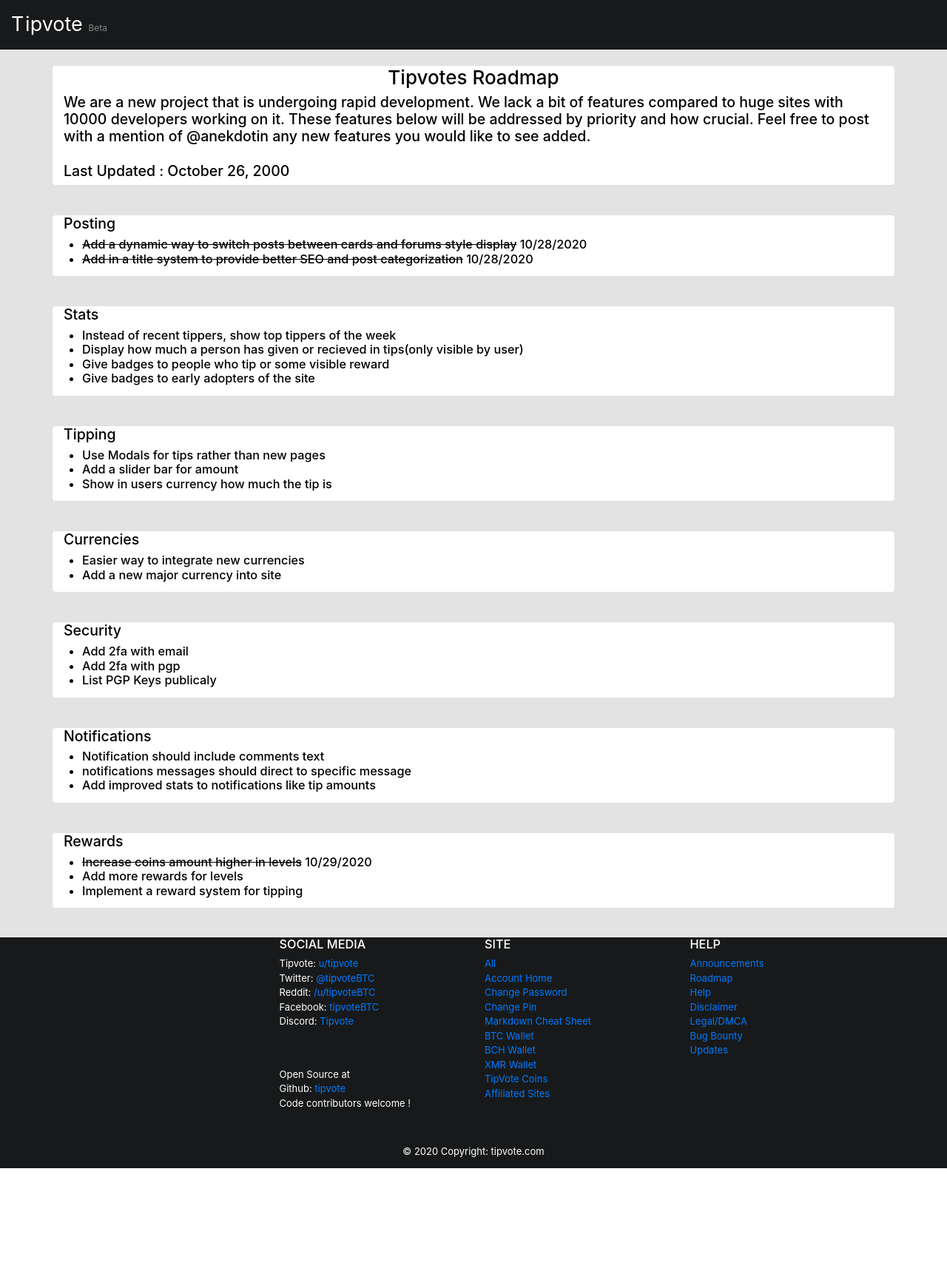
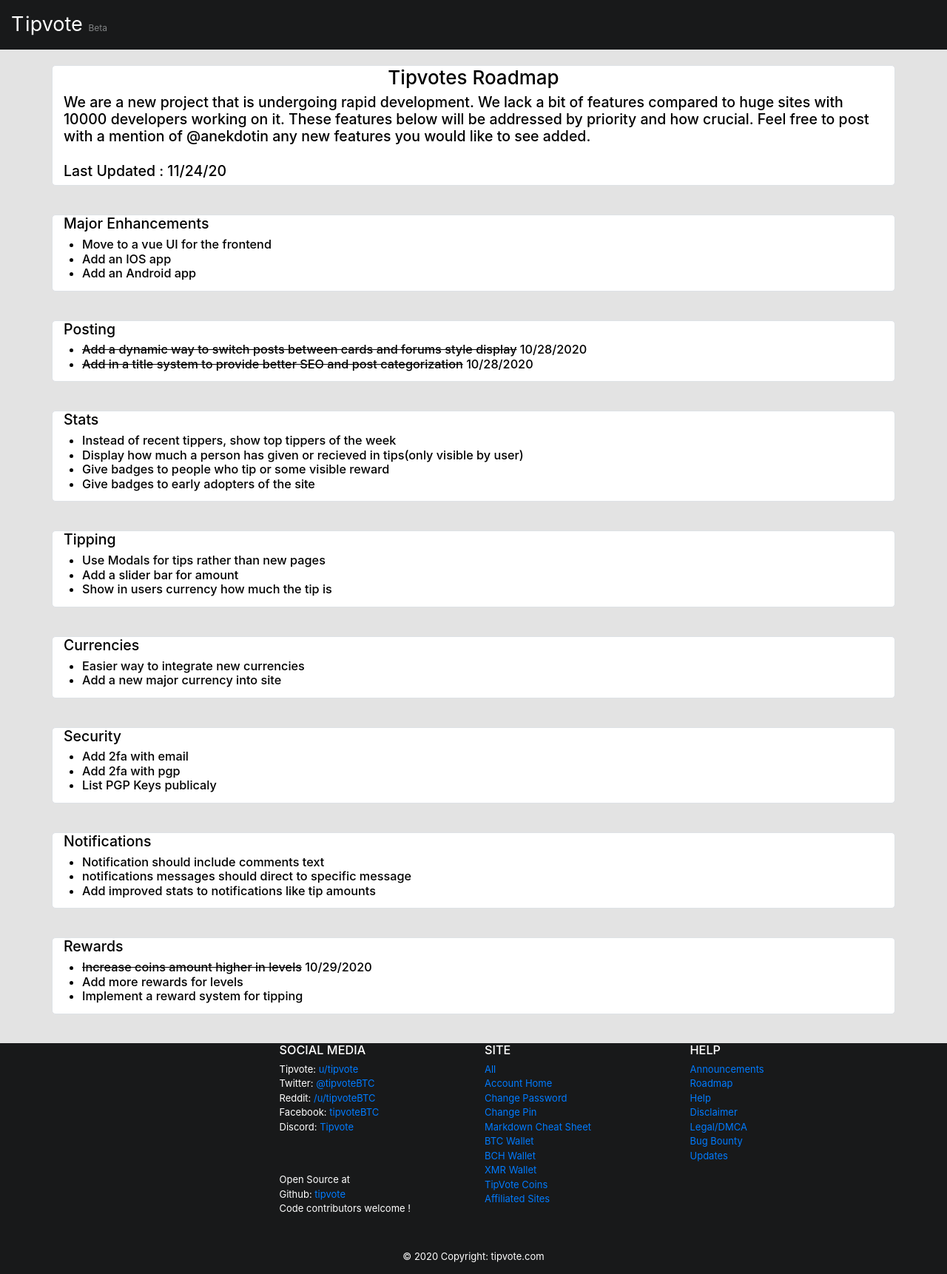
Before and after one commit to tipvote/tipvote_webapp, a Flask app: page /roadmap in a window 1280 px wide. Shown: the whole page at 74% size. Before the commit the page ends 1579 px from the top, so only its background shows below. Run offline with Flask 2, Linux system fonts and the light colour scheme; parts of the project's set-up code (start-up, migrations or seed data) failed here and were passed over; some libraries are stand-ins or nearby versions.

Commit message:
updated roadmap

```diff
--- a/app/templates/main/roadmap.html
+++ b/app/templates/main/roadmap.html
@@ -10,8 +10,17 @@
             any new features you would like to see added.
 
             <br><br>
-            Last Updated : October 26, 2000
+            Last Updated : 11/24/20
         </div>
+    </div>
+
+    <div class="row second_color border  mb-5  h5">
+        <div class="col-12 h4">Major Enhancements</div>
+        <ul>
+            <li>Move to a vue UI for the frontend</li>
+            <li>Add an IOS app</li>
+            <li>Add an Android app</li>
+        </ul>
     </div>
 
     <div class="row second_color border  mb-5  h5">
```
